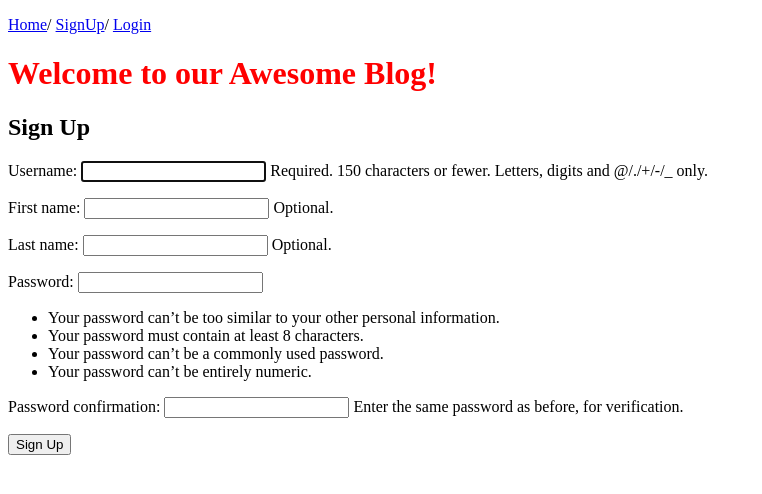
After one commit to Namigodara/CA2020DjangoTask_Namita, a Django app: page /signup in a window 1280 px wide. The commit adds this page. Shown: the top 494 px of the page, without its empty margins (0-762 px from the left). Run offline with Django 3.2, Linux system fonts and the light colour scheme.

Commit message:
signup,login pages added

```diff
--- a/myblog/articles/forms.py
+++ b/myblog/articles/forms.py
@@ -1,4 +1,6 @@
 from django import forms
+from django.contrib.auth.forms import UserCreationForm
+from django.contrib.auth.models import User
 
 from .models import Article
 class ArticleForm(forms.ModelForm):
@@ -8,3 +10,11 @@ class ArticleForm(forms.ModelForm):
             "title",
             "content",
         ]
+
+class SignUpForm(UserCreationForm):
+    first_name = forms.CharField(max_length = 30, required=False, help_text='Optional.')
+    last_name = forms.CharField(max_length = 30, required=False, help_text='Optional.')
+
+    class Meta:
+        model = User
+        fields = ('username', 'first_name', 'last_name', 'password1', 'password2',)
--- a/myblog/articles/urls.py
+++ b/myblog/articles/urls.py
@@ -2,9 +2,11 @@ from django.urls import path
 from . import views
 
 urlpatterns = [
-    path("",views.index, name = "index"),
+    path("",views.home, name = "home"),
+    path("index/",views.index, name = "index"),
     path("<int:article_id>", views.detail, name = "detail"),
     path("create/", views.create, name = "create"),
     path("<int:article_id>/update/", views.update, name = "update"),
     path("<int:article_id>/delete/", views.delete, name = "delete"),
+    # path("signup", views.signup, name = "signup"),
 ]
--- a/myblog/articles/views.py
+++ b/myblog/articles/views.py
@@ -1,9 +1,20 @@
 from django.shortcuts import render
 from django.shortcuts import get_object_or_404, redirect
+from django.contrib.auth import login, authenticate
+from django.contrib.auth.decorators import login_required
+from django.views.generic import TemplateView
+from django.contrib.auth.mixins import LoginRequiredMixin
+from django.contrib.auth.forms import UserCreationForm
+
 from .models import Article
 from .forms import ArticleForm
+from .forms import SignUpForm
 
 # Create your views here.
+def home(request):
+    return render( request, "home.html")
+
+@login_required
 def index(request):
     articles = Article.objects.all()  # get all records from Aritcle
     data = {
@@ -11,6 +22,7 @@ def index(request):
     }
     return render( request, "index.html",data)
 
+@login_required
 def detail(request, article_id):
     article = Article.objects.get(pk = article_id)
     data = {
@@ -18,6 +30,7 @@ def detail(request, article_id):
     }
     return render(request, "detail.html", data)
 
+@login_required
 def create(request):
     form = ArticleForm(request.POST)
     if form.is_valid():
@@ -30,6 +43,7 @@ def create(request):
     return render(request,"create.html",data)
 
 
+@login_required
 def update (request, article_id):
     article = Article.objects.get(pk = article_id)
     form =ArticleForm(request.POST or None, instance = article)
@@ -46,3 +60,33 @@ def delete (request, article_id = None):
     article = Article.objects.get(pk = article_id)
     article.delete()
     return redirect('index')
+
+def signup(request):
+    if request.method == 'POST':
+        form = SignUpForm(request.POST)
+        if form.is_valid():
+            form.save()
+            username = form.cleaned.data.get('username')
+            raw_password = form.cleaned.data.get('password1')
+            user = authenticate(username = username, password = raw_password)
+            login(request, user)
+            return redirect('index')
+    else:
+        form = SignUpForm()
+
+    data = {
+        "form": form,
+    }
+    return render(request, 'signup.html', data)
+
+# def signup(request):
+#     if request.method == 'POST':
+#         form = UserCreationForm(request.POST)
+#         if form.is_valid():
+#             form.save()
+#             return redirect('index')
+#     else:
+#         form = UserCreationForm()
+#     return render(request, 'signup.html', {
+#         'form': form
+#     })
--- a/myblog/myblog/settings.py
+++ b/myblog/myblog/settings.py
@@ -119,3 +119,5 @@ USE_TZ = True
 # https://docs.djangoproject.com/en/2.2/howto/static-files/
 
 STATIC_URL = '/static/'
+LOGIN_REDIRECT_URL = 'home'
+LOGOUT_REDIRECT_URL = 'home'
--- a/myblog/myblog/urls.py
+++ b/myblog/myblog/urls.py
@@ -15,8 +15,11 @@ Including another URLconf
 """
 from django.contrib import admin
 from django.urls import path, include
+from  articles import views
 
 urlpatterns = [
     path('admin/', admin.site.urls),
-    path('articles/', include("articles.urls")),
+    path('', include("articles.urls")),
+    path("signup", views.signup, name="signup"),
+    path('accounts/', include('django.contrib.auth.urls')),
 ]
--- a/myblog/templates/detail.html
+++ b/myblog/templates/detail.html
@@ -4,7 +4,5 @@
         <h2>{{article.title}}</h2>
         <p>{{article.content}}</p>
 
-        <a href = "{% url 'index'%}">
-            Back to Articles
-        </a>
+        <a href = "{% url 'index'%}">Back to Articles</a>
 {% endblock %}
--- a/myblog/templates/layout.html
+++ b/myblog/templates/layout.html
@@ -2,9 +2,41 @@
 <html lang="en">
 <head>
     <meta charset="UTF-8">
-    <title>Articles</title>
+    <style>
+            div {
+                background-color:white ;
+                width: 400px;
+                height: 100px;
+                padding: 20px;
+                margin: 20px;
+            }
+            h1 {
+                color: red;
+                text_align: center;
+            }
+     </style>
+
+    <title>Welcome to My Awesome Blog!</title>
+
 </head>
 <body>
+   <p>
+        <a href = "{% url 'home' %}">Home</a>/
+        {% if user.is_authenticated %}
+            <a href = "{% url 'logout' %}"> LogOut</a>
+        {% else %}
+            <a href = "{% url 'signup' %}"> SignUp</a>/
+            <a href = "{% url 'login' %}"> Login</a>
+        {% endif %}
+   </p>
+    <p>
+        {% if user.is_authenticated %}
+           <h1> Welcome {{user.username}} ! </h1>
+        {% else %}
+            <h1>   Welcome to our Awesome Blog! </h1>
+        {% endif %}
+    </p>
+
     {% block body %}
     {% endblock %}
 </body>
--- /dev/null
+++ b/myblog/templates/signup.html
@@ -0,0 +1,10 @@
+{% extends "layout.html" %}
+
+{% block body %}
+        <h2>Sign Up</h2>
+        <form method = "POST" >
+            {% csrf_token %} <!-- implementing csrf token for security -->
+            {{form.as_p}}  <!-- passing form into html -->
+            <button type = "submit">Sign Up</button>
+        </form>
+{% endblock %}
```
Also changed, not shown: myblog/templates/home.html (added, +21 -0 lines), myblog/templates/index.html (+12 -6 lines), myblog/templates/registration/login.html (added, +10 -0 lines), myblog/templates/topics.html (added, +21 -0 lines), myblog/db.sqlite3.
